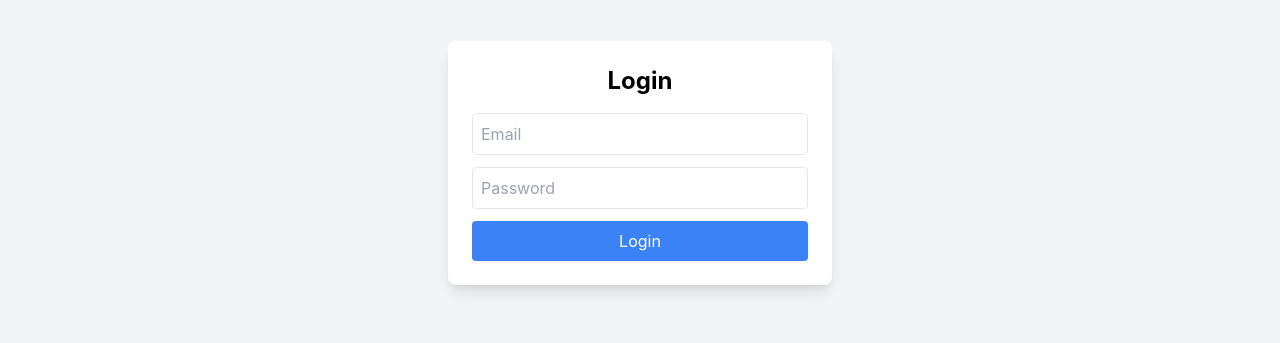
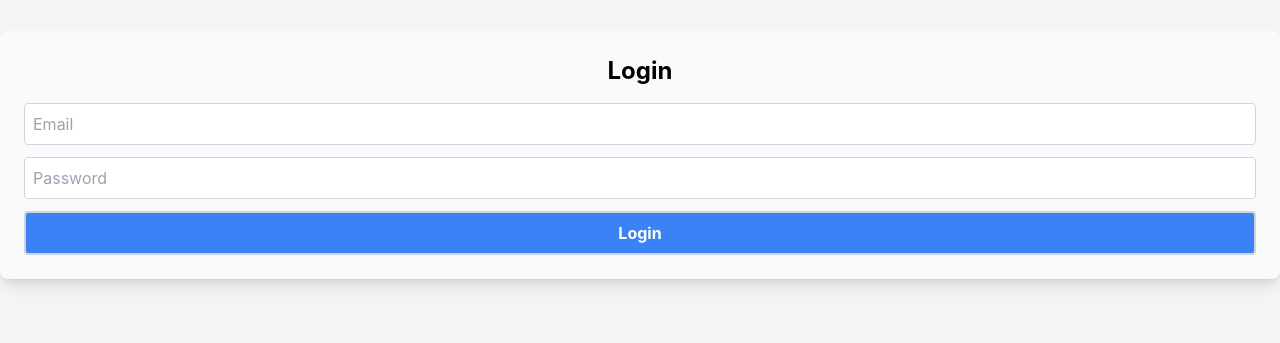
Before and after one commit to mashakrot/database-project, a React (Create React App) app in the folder frontend/: page / in a window 1280 px wide. Shown: the part 237-580 px from the top of the page. Built offline with nearby package versions, Linux system fonts and the light colour scheme.

Commit message:
styles added to Inventory

```diff
--- /dev/null
+++ b/frontend/src/css/Inventory.css
@@ -0,0 +1,178 @@
+/* FLEX CONTAINER for Sidebar + Content */
+.flex {
+    display: flex;
+    min-height: 100vh;
+  }
+
+  /* MAIN CONTENT */
+  .p-6 {
+    flex: 1;
+    padding: 1.5rem;
+    background-color: #f9fafb;
+  }
+
+  /* PAGE TITLE */
+  h1 {
+    font-size: 1.75rem;
+    font-weight: bold;
+    margin-bottom: 1rem;
+  }
+
+  /* FORM CONTAINER */
+  div {
+    margin-bottom: 1rem;
+  }
+
+  /* LABELS */
+  label {
+    font-weight: bold;
+    display: block;
+    margin-bottom: 0.25rem;
+  }
+
+  /* INPUT FIELDS */
+  input {
+    width: 100%;
+    padding: 0.5rem;
+    border: 2px solid #d1d5db;
+    border-radius: 0.375rem;
+    background-color: white;
+    color: black;
+    font-size: 1rem;
+  }
+
+  input:focus {
+    outline: none;
+    border-color: #6b7280;
+    box-shadow: 0 0 0 2px #6b7280;
+  }
+
+  /* BUTTONS */
+  button {
+    width: 100%;
+    padding: 0.5rem;
+    border-radius: 0.375rem;
+    font-weight: bold;
+    cursor: pointer;
+    transition: background-color 0.3s;
+    cursor: pointer;
+    width: 250px;
+    border: 2px solid #d1d5db;
+  }
+
+  #btn-update {
+    margin-top: 0.7rem;
+  }
+  button:hover {
+    background: #d1d5db; /* Darker blue on hover */
+  }
+
+  button:active {
+    background: #363d4b; /* Even darker when clicked */
+    color: #fff;
+  }
+
+  button.add {
+    background-color: #10b981;
+    color: white;
+  }
+
+  button.update {
+    background-color: #3b82f6;
+    color: white;
+  }
+
+  /* TABLE STYLES */
+  table {
+    width: 100%;
+    border-collapse: collapse;
+    background: white;
+    margin-top: 1rem;
+    border-radius: 8px;
+    overflow: hidden;
+  }
+
+  th, td {
+    padding: 0.75rem;
+    text-align: left;
+    border-bottom: 1px solid #ddd;
+  }
+
+  th {
+    background-color: #374151;
+    color: white;
+    font-weight: bold;
+  }
+
+  tbody tr:hover {
+    background-color: #f3f4f6;
+  }
+
+  /* SUPPLIER INFO */
+  #supplierData {
+    font-weight: bold;
+    background: #f3f4f6;
+    border: none;
+    padding: 0.75rem;
+  }
+
+
+.update-container,
+.search-container {
+  display: flex;
+  gap: 10px;
+  align-items: center;
+  margin-bottom: 1rem;
+  justify-content: start;
+}
+
+.search-container form {
+  display: flex;
+  gap: 10px;
+  align-items: center;
+}
+
+input {
+    padding: 0.5rem;
+    border: 2px solid #d1d5db;
+    border-radius: 6px;
+    flex: 1;
+    min-width: 250px;
+  }
+
+#button {
+    padding: 0.5rem;
+    border-radius: 0.375rem;
+    font-weight: bold;
+    transition: background-color 0.3s;
+    cursor: pointer;
+    margin-top: 0.7rem;
+    width: 250px;
+    border: 2px solid #d1d5db;
+}
+
+
+#button:hover {
+    background: #d1d5db;
+}
+
+#button:active {
+    background: #363d4b;
+    color: #fff;
+}
+
+
+  /* RESPONSIVE DESIGN */
+  @media screen and (max-width: 768px) {
+    .flex {
+      flex-direction: column;
+    }
+
+    input {
+      font-size: 0.9rem;
+    }
+
+    table {
+      font-size: 0.85rem;
+    }
+  }
--- a/frontend/src/pages/Inventory.js
+++ b/frontend/src/pages/Inventory.js
@@ -1,5 +1,6 @@
 import React, { useState, useEffect } from "react";
 import Sidebar from "../components/Sidebar";
+import '../css/Inventory.css';
 
 
 export default function Inventory() {
@@ -111,10 +112,12 @@ export default function Inventory() {
   };
 
   return (
-    <div className="flex">
+    <div className="flex inventory-container">
       <Sidebar />
-      <div className="p-6 w-full">
+      <div className="content p-6 w-full">
         <h1 className="text-2xl font-bold">Inventory Management</h1>
+        <h2 className="font-bold mb-3">Update Inventory</h2>
+        <div className="update-container">
           <div>
             <label htmlFor="itemname">Item Name:</label>
             <input
@@ -122,8 +125,8 @@ export default function Inventory() {
               id="itemname"
               name="itemname"
               placeholder="Enter item name to update"
-            value={searchValue}  // bind it to searchValue to store the entered item name
-            onChange={(e) => setSearchValue(e.target.value)} // Update searchValue when user types
+              value={searchValue}
+              onChange={(e) => setSearchValue(e.target.value)}
             />
           </div>
           <div>
@@ -138,9 +141,9 @@ export default function Inventory() {
             />
           </div>
 
-
-      <button onClick={handleUpdateQuantity}>Update Inventory</button>
-        <h2>Inventory List</h2>
+          <button className="btn" id="btn-update" onClick={handleUpdateQuantity}>Update Inventory</button>
+        </div>
+        <h2 className="font-bold mb-3">Inventory List</h2>
         <table id="inventory-table">
           <thead>
             <tr>
@@ -163,18 +166,27 @@ export default function Inventory() {
             ))}
           </tbody>
         </table>
+
+
+        <h2 className="font-bold mb-3 mt-3">Search information about Suppliers</h2>
+        <div className="search-container">
           <form id="formItemID" onSubmit={(e) => handleTrimmedSubmit(e, "itemid", "id")}>
             <label htmlFor="itemid">Search by item ID:</label>
             <input type="text" id="itemid" name="itemid"/>
-          <input type="submit" value="Search"></input>
+            {/* <input type="submit" id="button" value="Search"></input> */}
+            <button className="btn">Search</button>
           </form>
+
           <form id="formItemName" onSubmit={(e) => handleTrimmedSubmit(e, "itemname", "name")}>
             <label htmlFor="itemname">Search by item name:</label>
             <input type="text" id="itemname" name="itemname"/>
-          <input type="submit" value="Search"></input>
+            {/* <input type="submit" value="Search"></input> */}
+            <button className="btn">Search</button>
           </form>
+        </div>
         <label htmlFor="supplierData">Supplier Info:</label>
         <input type="text" id="supplierData" readOnly />
+
       </div>
     </div>
   );
```
Also changed, not shown: 1 other file (tests, documents, lock files or other folders). Lines whose indentation alone changed are shown as unchanged.
